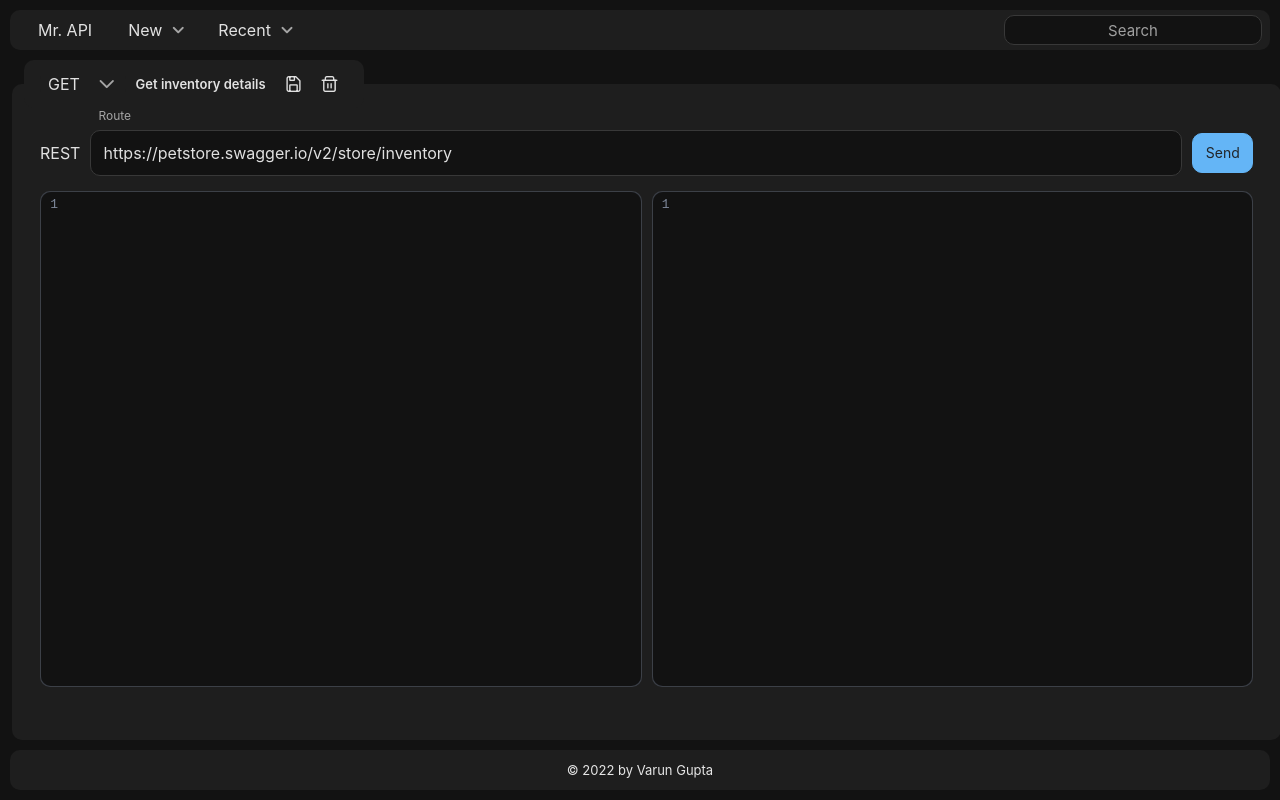
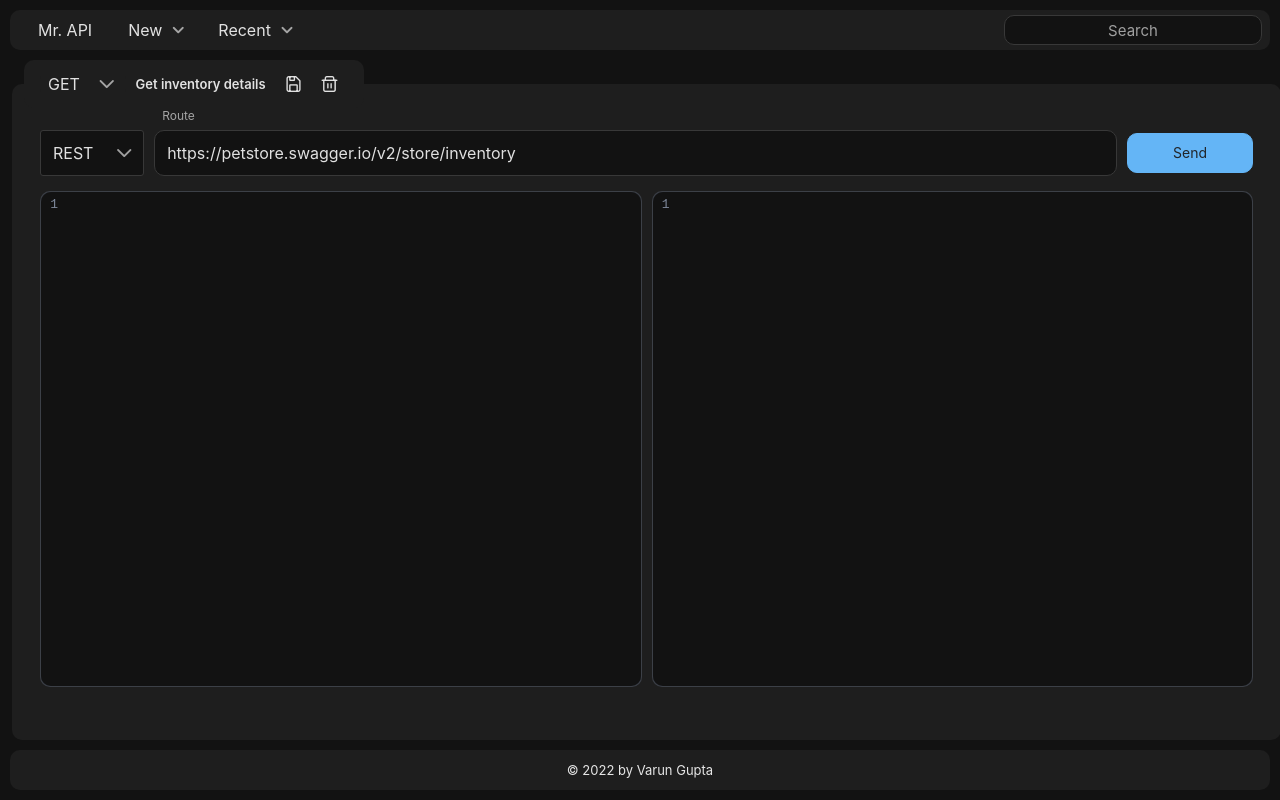
Before and after one commit to Tak1za/mr-api, a React (Create React App) app: page / in a window 1280 px wide. Built offline with nearby package versions, Linux system fonts and the light colour scheme.

Commit message:
added dropdown for request type

```diff
--- a/package.json
+++ b/package.json
@@ -3,7 +3,7 @@
   "version": "0.1.0",
   "private": true,
   "dependencies": {
-    "@codemirror/lang-json": "^0.20.0",
+    "@codemirror/lang-json": "^6.0.0",
     "@testing-library/jest-dom": "^5.16.4",
     "@testing-library/react": "^13.3.0",
     "@testing-library/user-event": "^13.5.0",
@@ -11,7 +11,7 @@
     "@types/node": "^16.11.38",
     "@types/react": "^18.0.11",
     "@types/react-dom": "^18.0.5",
-    "@uiw/react-codemirror": "^4.7.0",
+    "@uiw/react-codemirror": "^4.11.1",
     "axios": "^0.27.2",
     "cors": "^2.8.5",
     "express": "^4.18.1",
@@ -30,7 +30,7 @@
     "build": "react-scripts build",
     "test": "react-scripts test",
     "eject": "react-scripts eject",
-    "dev": "concurrently \"BROWSER=none npm start\" \"npm:electron\" \"npm:server\"",
+    "dev": "concurrently \"npm start\" \"npm:electron\" \"npm:server\"",
     "electron": "wait-on tcp:3000 && electron .",
     "server": "node src/server/index.js"
   },
--- a/src/components/content/Content.tsx
+++ b/src/components/content/Content.tsx
@@ -7,25 +7,8 @@ import Route from "../route/Route";
 import React, { useEffect, useState } from "react";
 import axios, { AxiosError, AxiosResponse } from "axios";
 import { IRequest } from "../../models/Request";
-
-const allMethods = [
-  {
-    method: "GET",
-    value: "GET",
-  },
-  {
-    method: "PUT",
-    value: "PUT",
-  },
-  {
-    method: "POST",
-    value: "POST",
-  },
-  {
-    method: "DELETE",
-    value: "DELETE",
-  },
-];
+import { allRequestTypes } from "../../models/RequestType";
+import { allMethods } from "../../models/Method";
 
 function timeTaken(responseTime: number): string {
   let timeInSec = "";
@@ -52,6 +35,7 @@ function Content(props: IContentProps) {
   const [id, setId] = useState<string>("");
   const [route, setRoute] = useState<string>("");
   const [method, setMethod] = useState<string>(allMethods[0].method);
+  const [requestType, setRequestType] = useState<string>(allRequestTypes[0].method);
   const [requestBody, setRequestBody] = useState<string>("");
   const [responseBody, setResponseBody] = useState<string>("");
   const [responseCode, setResponseCode] = useState<string>("");
@@ -61,6 +45,7 @@ function Content(props: IContentProps) {
     setId(props.currentRequest.id);
     setRoute(props.currentRequest.route);
     setMethod(props.currentRequest.method);
+    setRequestType(props.currentRequest.type);
     setRequestBody(props.currentRequest.body ? props.currentRequest.body : "");
     setResponseBody("");
     setResponseCode("");
@@ -114,11 +99,10 @@ function Content(props: IContentProps) {
             method={method}
             setMethod={setMethod}
             requestTitle={props.currentRequest.title}
-            // currentRequest={props.currentRequest}
             recentRequests={props.recentRequests}
             setRecentRequests={props.setRecentRequests}
             requestBody={requestBody}
-            type={props.currentRequest.type}
+            type={requestType}
             setCurrentRequest={props.setCurrentRequest}
           />
         }
@@ -128,7 +112,8 @@ function Content(props: IContentProps) {
           setRoute={setRoute}
           handleSend={handleSend}
           isBadRoute={isBadRoute}
-          type={props.currentRequest.type}
+          type={requestType}
+          setType={setRequestType}
         />
         <div className="status-code">{responseCode}</div>
         <div className="method-details-container">
--- a/src/components/header/Header.tsx
+++ b/src/components/header/Header.tsx
@@ -16,11 +16,11 @@ function Header(props: IHeaderProps) {
     {
       label: "New",
       items: allRequestTypes.map((rt) => ({
-        label: rt,
+        label: rt.value,
         command: () =>
           props.setRequest({
             id: uuidv4(),
-            type: rt,
+            type: rt.value,
             title: "",
             method: "GET",
             route: "",
--- /dev/null
+++ b/src/components/request-type-dropdown/RequestTypeDropdown.scss
@@ -0,0 +1,6 @@
+.request-type-dropdown {
+  display: inline-flex;
+  align-items: center;
+  flex: 0;
+  margin-right: 10px;
+}
--- /dev/null
+++ b/src/components/request-type-dropdown/RequestTypeDropdown.tsx
@@ -0,0 +1,23 @@
+import { Dropdown } from "primereact/dropdown";
+import { allRequestTypes } from "../../models/RequestType";
+import './RequestTypeDropdown.scss';
+
+interface IRequestTypeDropdown {
+  currentType: string;
+  setCurrentType: React.Dispatch<React.SetStateAction<string>>;
+}
+
+function RequestTypeDropdown(props: IRequestTypeDropdown) {
+  return (
+    <div className="request-type-dropdown">
+      <Dropdown
+        options={allRequestTypes}
+        value={props.currentType}
+        onChange={(e) => props.setCurrentType(e.target.value)}
+        optionLabel="method"
+      />
+    </div>
+  );
+}
+
+export default RequestTypeDropdown;
--- a/src/components/route/Route.scss
+++ b/src/components/route/Route.scss
@@ -5,7 +5,7 @@
   padding: 5px;
 
   .route {
-    display: inline-flex;
+    display: flex;
     align-items: center;
 
     .route-type {
@@ -13,7 +13,7 @@
     }
 
     .p-float-label {
-      flex: 0 0 90%;
+      flex: 10;
     }
 
     .p-inputtext {
@@ -31,7 +31,6 @@
       flex: 1;
       height: 40px;
       border-radius: 10px;
-      padding: 5px;
     }
   }
 }
--- a/src/components/route/Route.tsx
+++ b/src/components/route/Route.tsx
@@ -1,6 +1,7 @@
 import { InputText } from "primereact/inputtext";
 import { Button } from "primereact/button";
 import "./Route.scss";
+import RequestTypeDropdown from "../request-type-dropdown/RequestTypeDropdown";
 
 interface IRouteProps {
   route: string;
@@ -8,12 +9,13 @@ interface IRouteProps {
   handleSend: () => void;
   isBadRoute: boolean;
   type: string;
+  setType: React.Dispatch<React.SetStateAction<string>>;
 }
 
 function Route(props: IRouteProps) {
   return (
     <div className="route">
-      <div className="route-type">{props.type}</div>
+      <RequestTypeDropdown currentType={props.type} setCurrentType={props.setType}/>
       <span className="p-float-label">
         <InputText
           id="route"
--- /dev/null
+++ b/src/models/Method.ts
@@ -0,0 +1,18 @@
+export const allMethods = [
+  {
+    method: "GET",
+    value: "GET",
+  },
+  {
+    method: "PUT",
+    value: "PUT",
+  },
+  {
+    method: "POST",
+    value: "POST",
+  },
+  {
+    method: "DELETE",
+    value: "DELETE",
+  },
+];
--- a/src/models/RequestType.ts
+++ b/src/models/RequestType.ts
@@ -1,3 +1,14 @@
-export const allRequestTypes: string[] = [
-    "REST", "GraphQL", "Reactive"
-]
+export const allRequestTypes = [
+  {
+    method: "REST",
+    value: "REST",
+  },
+  {
+    method: "GraphQL",
+    value: "GraphQL",
+  },
+  {
+    method: "Reactive",
+    value: "Reactive",
+  },
+];
```
Also changed, not shown: 2 other files (tests, documents, lock files or other folders).
